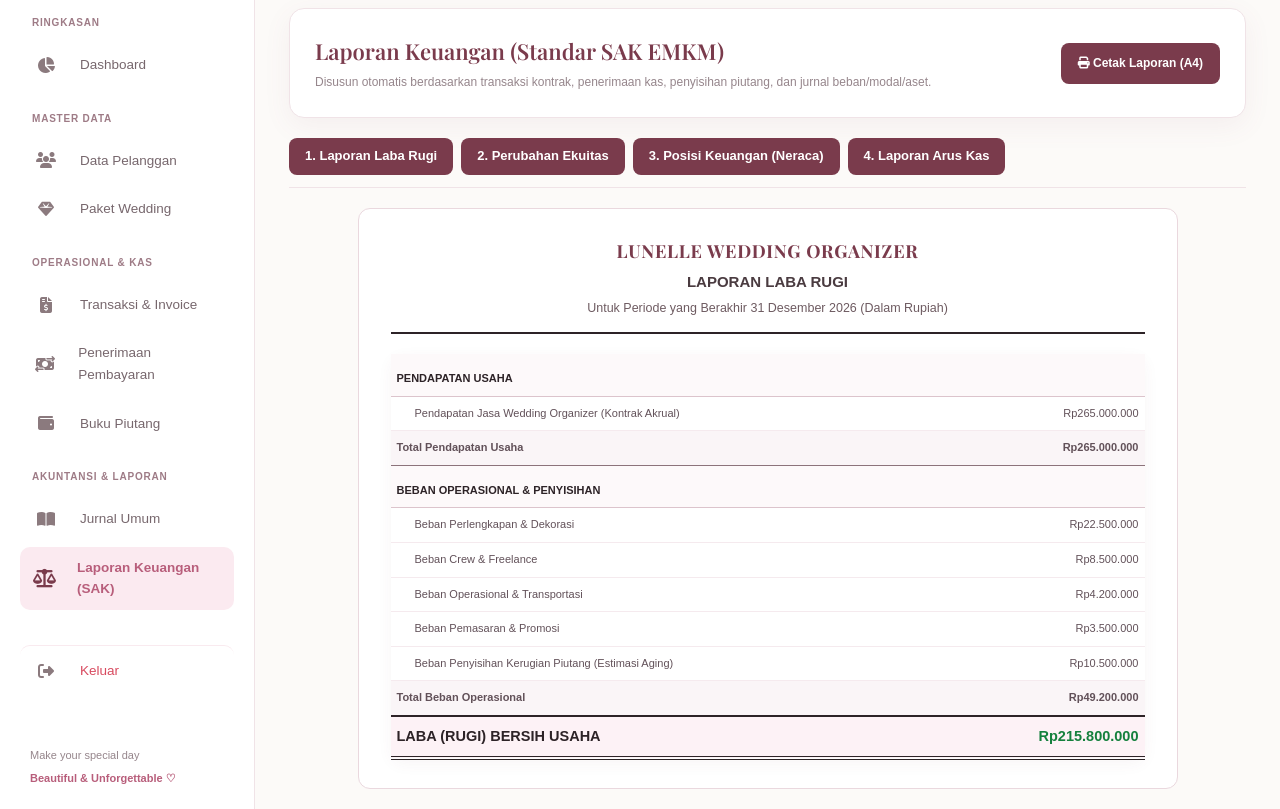
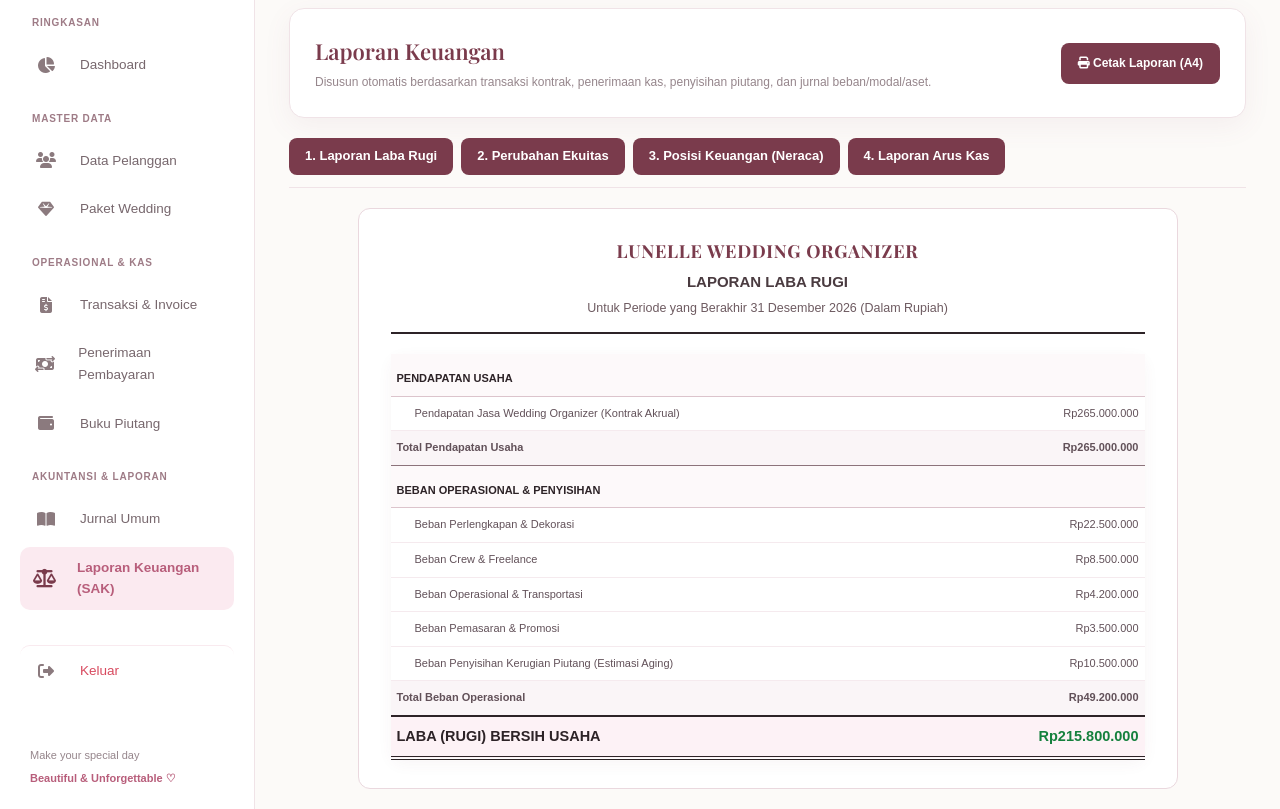
Before and after one commit to nayeylladea-cmd/SIAWO, a plain HTML site: page Front-End/HTML/index.html in a window 1280 px wide. Both pictures are taken after a click on the link "Laporan Keuangan (SAK)". Shown: the part 116-925 px from the top of the page. Drawn offline with nearby package versions, Linux system fonts and the light colour scheme; no server answers.

Commit message:
Update index.html

```diff
--- a/Front-End/HTML/index.html
+++ b/Front-End/HTML/index.html
@@ -881,7 +881,7 @@
                 <div class="content-card no-print" style="margin-bottom: 20px;">
                     <div class="section-heading" style="border-bottom: none; margin-bottom: 0;">
                         <div>
-                            <h2>Laporan Keuangan (Standar SAK EMKM)</h2>
+                            <h2>Laporan Keuangan</h2>
                             <p>Disusun otomatis berdasarkan transaksi kontrak, penerimaan kas, penyisihan piutang, dan jurnal beban/modal/aset.</p>
                         </div>
                         <button class="primary-button" type="button" onclick="window.print()">
```
